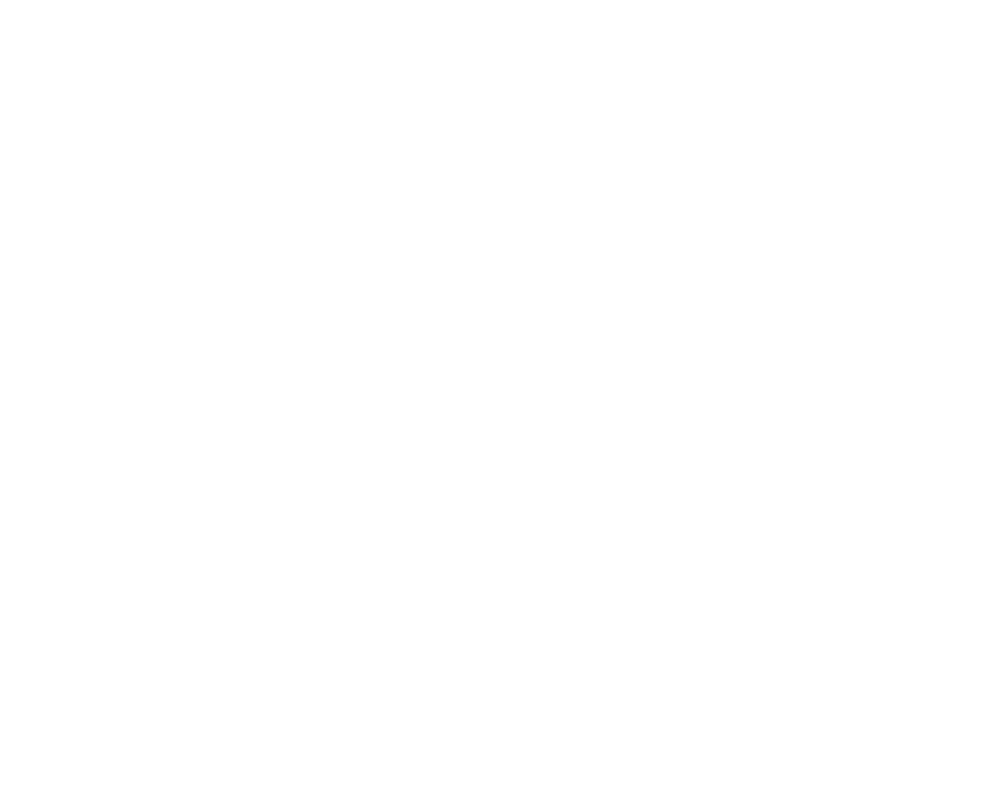
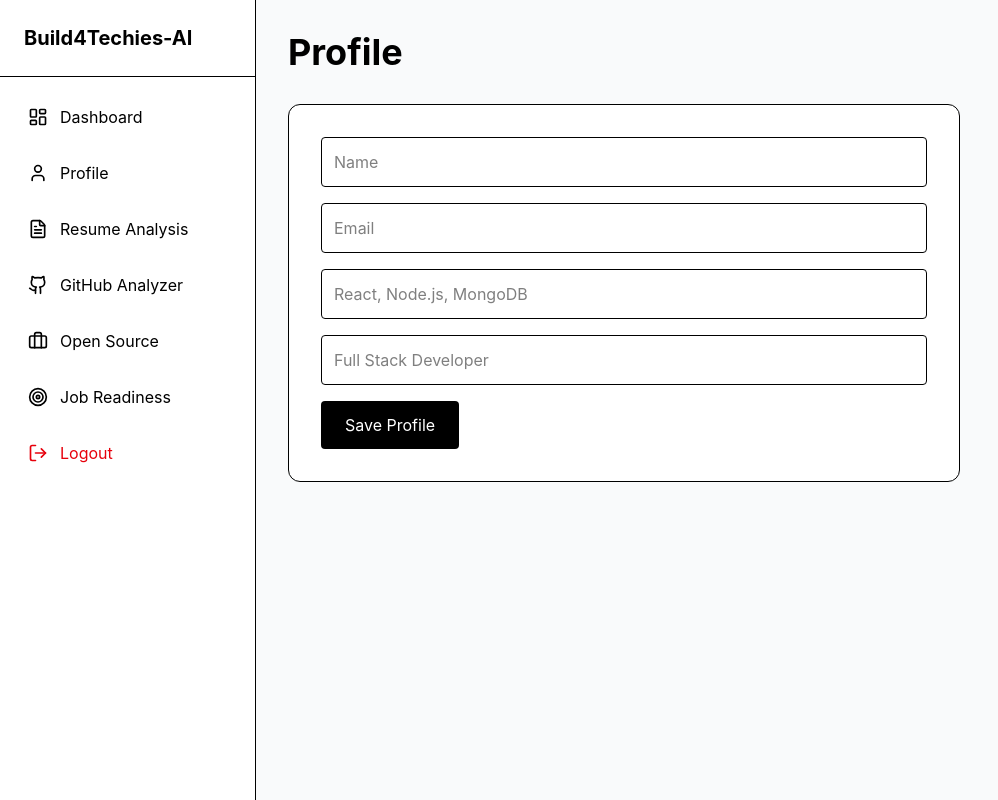
Before and after one commit to VedKhairnar24/Build4Techies-AI, a React (Vite) app in the folder client/: page /profile in a window 1280 px wide. Before the commit this address had no page. Shown: the whole page, without its empty margins (0-998 px from the left). Built offline with nearby package versions, Linux system fonts and the light colour scheme.

Commit message:
feat: implement profile management page

```diff
--- a/client/src/App.jsx
+++ b/client/src/App.jsx
@@ -4,6 +4,7 @@
 import Login from "./pages/Login";
 import Register from "./pages/Register";
 import Dashboard from "./pages/Dashboard";
+import Profile from "./pages/Profile";
 
 function App() {
   return (
@@ -13,6 +14,7 @@
         <Route path="/login" element={<Login />} />
         <Route path="/register" element={<Register />} />
         <Route path="/dashboard" element={<Dashboard />} />
+        <Route path="/profile" element={<Profile />} />
       </Routes>
     </BrowserRouter>
   );
--- /dev/null
+++ b/client/src/pages/Profile.jsx
@@ -0,0 +1,174 @@
+import {
+  useContext,
+  useEffect,
+  useState,
+} from "react";
+
+import {
+  AuthContext,
+} from "../context/AuthContext";
+
+import Sidebar from "../components/Sidebar";
+
+import {
+  getProfile,
+  updateProfile,
+} from "../services/profileService";
+
+function Profile() {
+
+  const { user } =
+    useContext(AuthContext);
+
+  const [formData, setFormData] =
+    useState({
+      name: "",
+      email: "",
+      skills: "",
+      careerGoal: "",
+    });
+
+  useEffect(() => {
+    loadProfile();
+  }, []);
+
+  const loadProfile =
+    async () => {
+
+      try {
+
+        const data =
+          await getProfile(
+            user.token
+          );
+
+        setFormData({
+          name:
+            data.user.name || "",
+
+          email:
+            data.user.email || "",
+
+          skills:
+            data.user.skills?.join(", ") ||
+            "",
+
+          careerGoal:
+            data.user.careerGoal || "",
+        });
+
+      } catch (error) {
+        console.error(error);
+      }
+    };
+
+  const handleChange = (
+    e
+  ) => {
+
+    setFormData({
+      ...formData,
+      [e.target.name]:
+        e.target.value,
+    });
+
+  };
+
+  const handleSubmit =
+    async (e) => {
+
+      e.preventDefault();
+
+      try {
+
+        await updateProfile(
+          {
+            ...formData,
+
+            skills:
+              formData.skills
+                .split(",")
+                .map(
+                  (skill) =>
+                    skill.trim()
+                ),
+          },
+          user.token
+        );
+
+        alert(
+          "Profile Updated"
+        );
+
+      } catch (error) {
+        console.error(error);
+      }
+    };
+
+  return (
+    <div className="flex">
+
+      <Sidebar />
+
+      <main className="flex-1 p-8 bg-gray-50 min-h-screen">
+
+        <h1 className="text-4xl font-bold mb-8">
+          Profile
+        </h1>
+
+        <form
+          onSubmit={handleSubmit}
+          className="max-w-2xl bg-white border rounded-xl p-8"
+        >
+
+          <input
+            type="text"
+            name="name"
+            value={formData.name}
+            onChange={handleChange}
+            placeholder="Name"
+            className="w-full border p-3 mb-4 rounded"
+          />
+
+          <input
+            type="email"
+            name="email"
+            value={formData.email}
+            onChange={handleChange}
+            placeholder="Email"
+            className="w-full border p-3 mb-4 rounded"
+          />
+
+          <input
+            type="text"
+            name="skills"
+            value={formData.skills}
+            onChange={handleChange}
+            placeholder="React, Node.js, MongoDB"
+            className="w-full border p-3 mb-4 rounded"
+          />
+
+          <input
+            type="text"
+            name="careerGoal"
+            value={formData.careerGoal}
+            onChange={handleChange}
+            placeholder="Full Stack Developer"
+            className="w-full border p-3 mb-4 rounded"
+          />
+
+          <button
+            className="bg-black text-white px-6 py-3 rounded"
+          >
+            Save Profile
+          </button>
+
+        </form>
+
+      </main>
+
+    </div>
+  );
+}
+
+export default Profile;
--- /dev/null
+++ b/client/src/services/profileService.js
@@ -0,0 +1,31 @@
+import api from "../api/axios";
+
+export const getProfile = async (token) => {
+  const response = await api.get(
+    "/user/profile",
+    {
+      headers: {
+        Authorization: `Bearer ${token}`,
+      },
+    }
+  );
+
+  return response.data;
+};
+
+export const updateProfile = async (
+  profileData,
+  token
+) => {
+  const response = await api.put(
+    "/user/profile",
+    profileData,
+    {
+      headers: {
+        Authorization: `Bearer ${token}`,
+      },
+    }
+  );
+
+  return response.data;
+};
```
